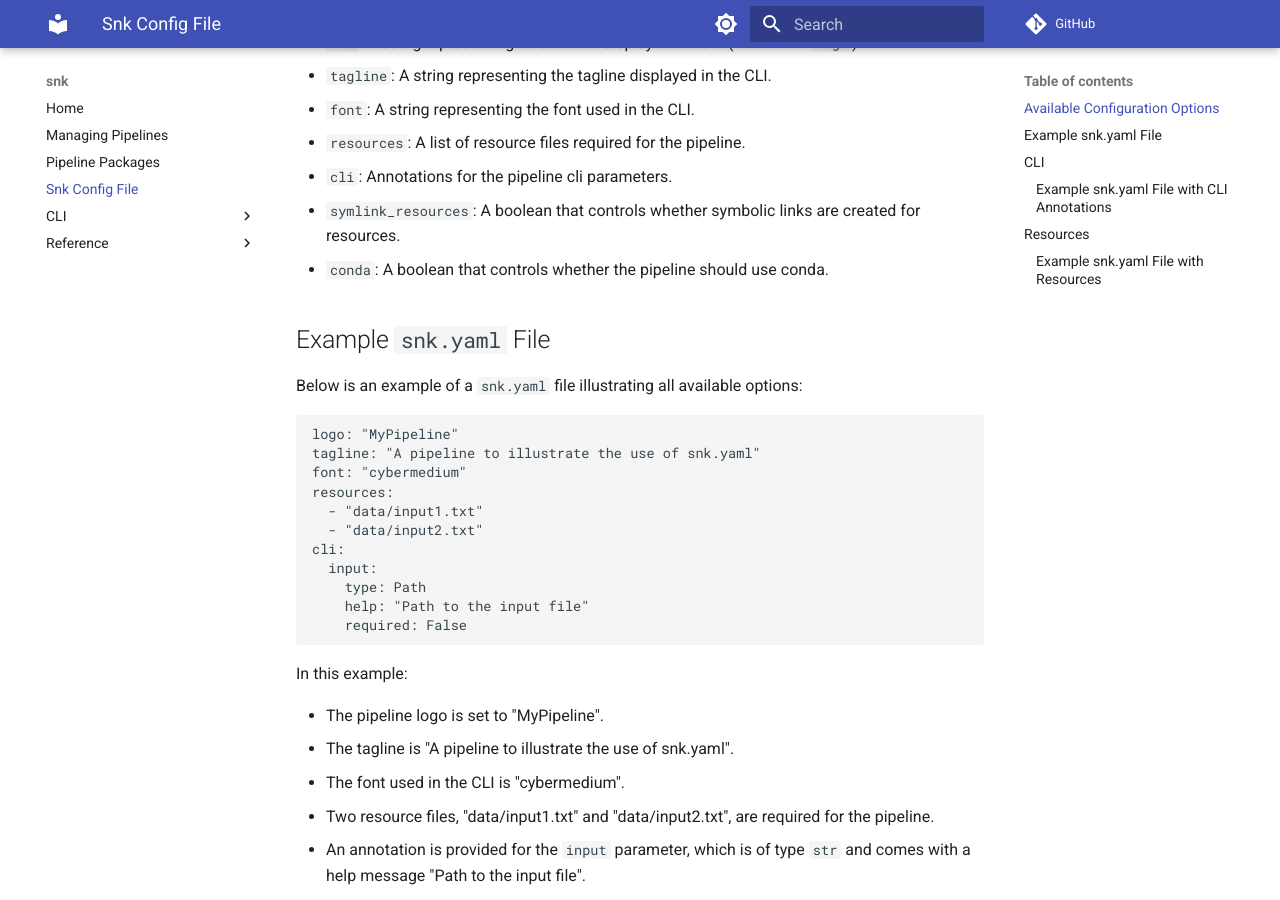
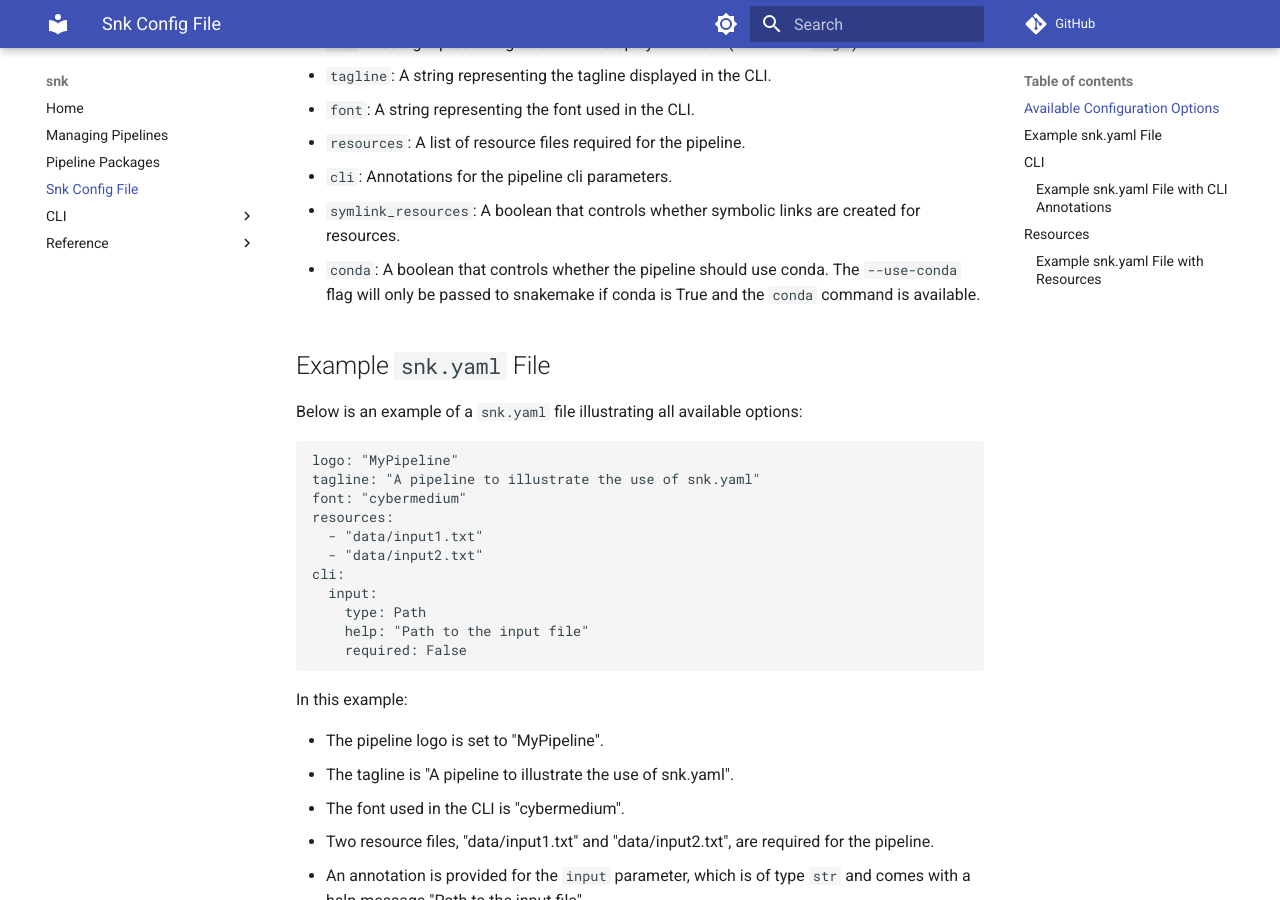
Before and after one commit to Wytamma/snk, an MkDocs documentation site: the page built from docs/snk_config_file.md, in a window 1280 px wide and 900 px high, scrolled down 393 px. Built offline with MkDocs 1.6.1 and Material for MkDocs 9.7.7, drawn with Linux system fonts in a browser that asks for light colours; comment, search, counter and statistics services are not loaded.

Commit message:
:art: Update snk_config_file.md

```diff
--- a/docs/snk_config_file.md
+++ b/docs/snk_config_file.md
@@ -17,7 +17,7 @@ The following options are available for configuration in `snk.yaml`:
 - `resources`: A list of resource files required for the pipeline.
 - `cli`: Annotations for the pipeline cli parameters.
 - `symlink_resources`: A boolean that controls whether symbolic links are created for resources.
-- `conda`: A boolean that controls whether the pipeline should use conda.
+- `conda`: A boolean that controls whether the pipeline should use conda. The `--use-conda` flag will only be passed to snakemake if conda is True and the `conda` command is available.
 
 ## Example `snk.yaml` File
 
```
